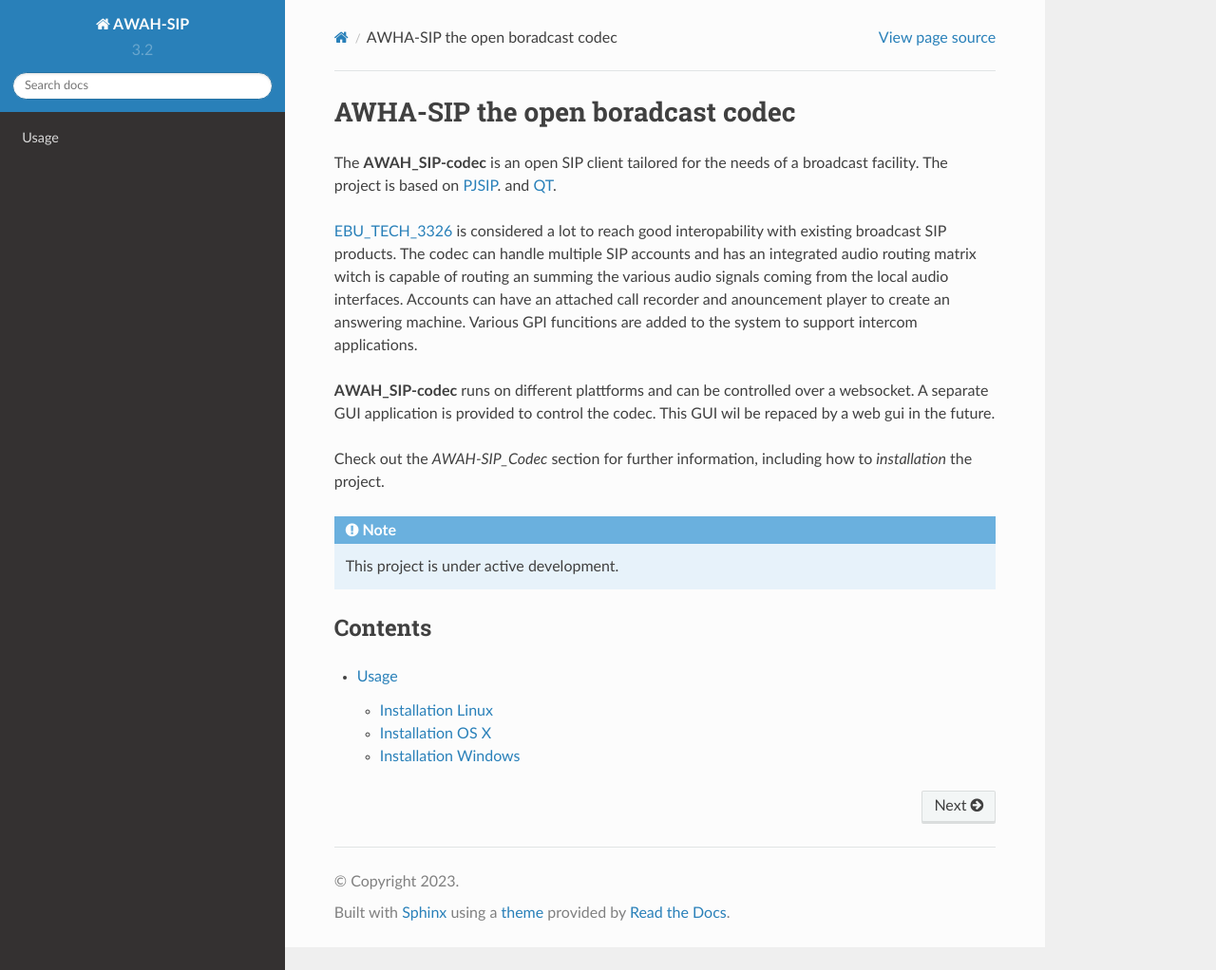
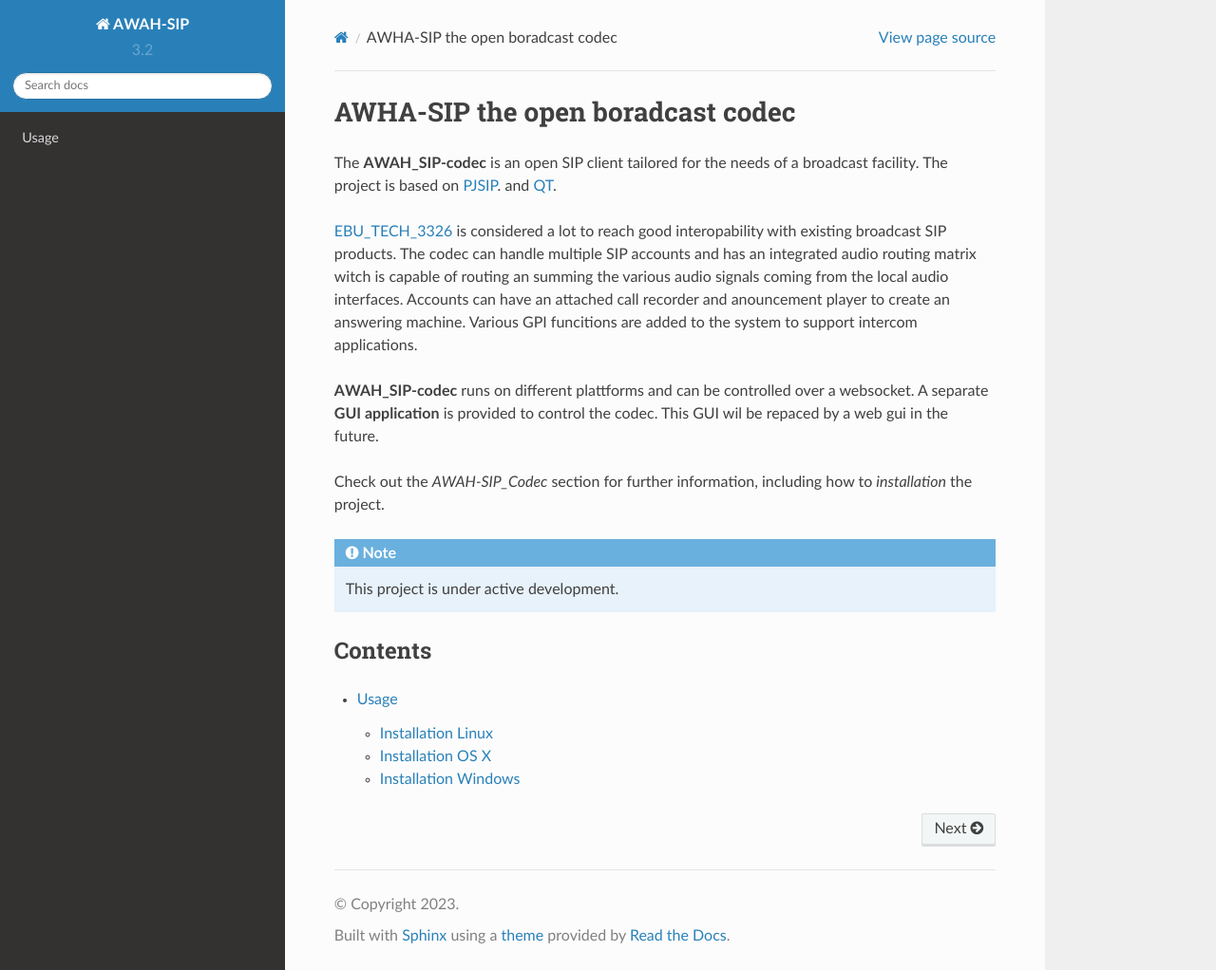
Before and after one commit to AWAH-SIP/AWAH-SIP_Documentation, a Sphinx documentation site: the page built from docs/source/index.rst, in a window 1280 px wide and 1022 px high. Shown: the whole window at 95% size. Built offline with Sphinx 7.4.7 and the Read the Docs theme 2.0.0, drawn with Linux system fonts in a browser that asks for light colours; pages that are not in the unit, such as notebooks, are missing from menus.

```diff
--- a/docs/source/index.rst
+++ b/docs/source/index.rst
@@ -11,7 +11,7 @@ Accounts can have an attached call recorder and anouncement player to create an
 Various GPI funcitions are added to the system to support intercom applications.
 
 
-**AWAH_SIP-codec** runs on different plattforms and can be controlled over a websocket. A separate GUI application is provided to control the codec.
+**AWAH_SIP-codec** runs on different plattforms and can be controlled over a websocket. A separate **GUI application** is provided to control the codec.
 This GUI wil be repaced by a web gui in the future.
 
 .. _PJSIP: https://www.pjsip.org/
```
